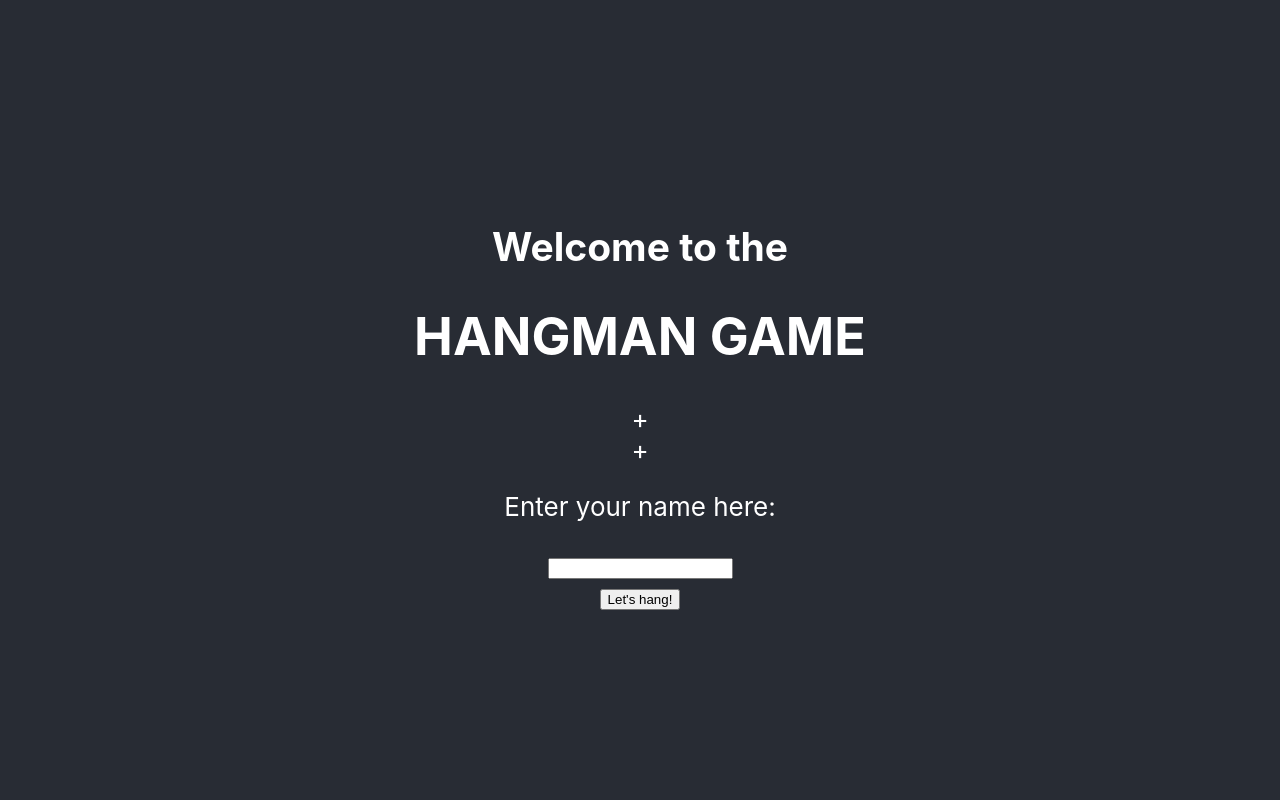
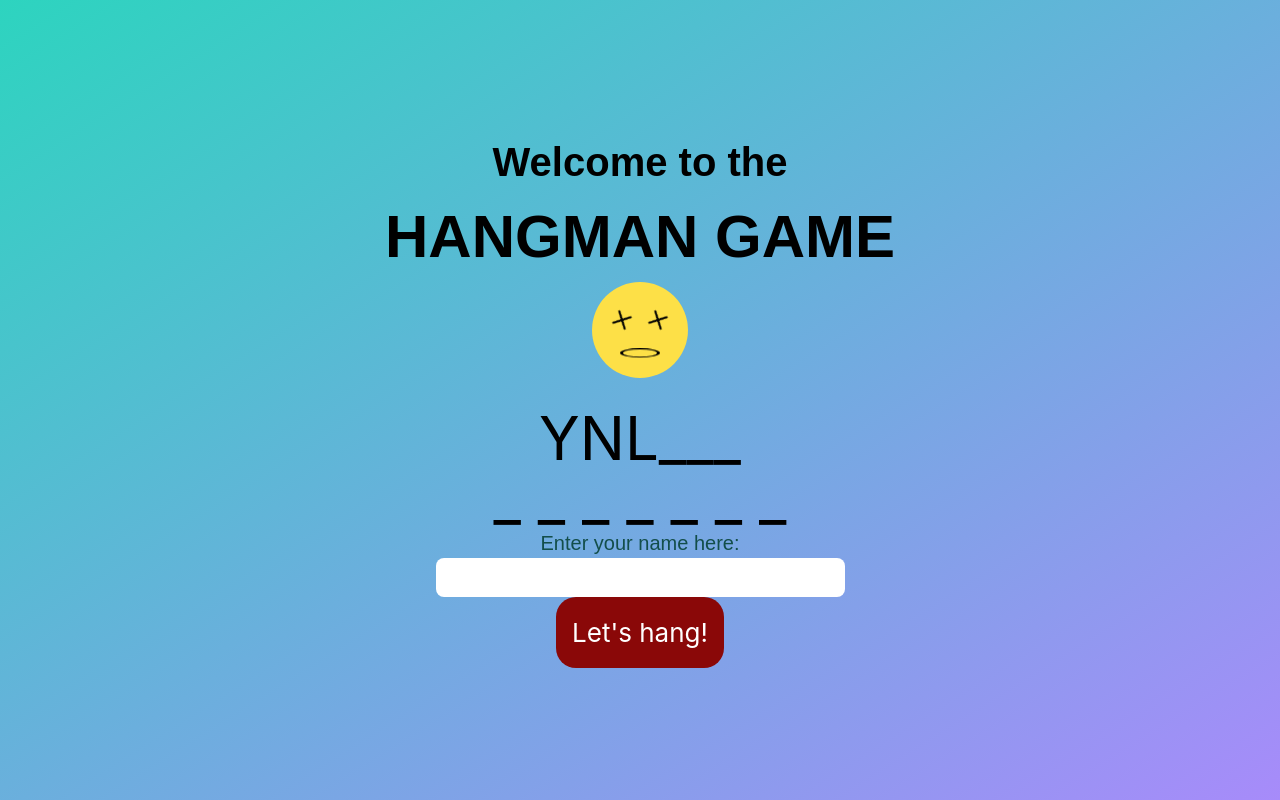
Before and after one commit to ljukic-fer/hangman-game, a React (Create React App) app: page / in a window 1280 px wide. Built offline with nearby package versions, Linux system fonts and the light colour scheme.

Commit message:
Styling the homepage

```diff
--- a/src/App.css
+++ b/src/App.css
@@ -1,3 +1,7 @@
+@import 'tailwindcss/base';
+@import 'tailwindcss/components';
+@import 'tailwindcss/utilities';
+
 .App {
   text-align: center;
 }
@@ -22,6 +26,7 @@
   justify-content: center;
   font-size: calc(10px + 2vmin);
   color: white;
+
 }
 
 .App-link {
@@ -37,20 +42,69 @@
   }
 }
 
-@keyframes rotate {
+.spinner {
+  position: relative;
+  width: 20px;
+  height: 20px;
+}
+
+.spinner::before,
+.spinner::after {
+  content: "";
+  position: absolute;
+  width: 2px;
+  height: 100%;
+  background-color: black;
+}
+
+.spinner::before {
+  top: 0;
+  left: 50%;
+  transform: translateX(-50%) rotate(45deg);
+}
+
+.spinner::after {
+  top: 0;
+  left: 50%;
+  transform: translateX(-50%) rotate(-45deg);
+}
+
+@keyframes spin {
   0% {
-    transform: rotate(0deg);
+      transform: rotate(0);
   }
   100% {
-    transform: rotate(45deg);
+      transform: rotate(360deg);
   }
 }
 
-.animate-rotate {
-  animation: rotate 0.5s infinite alternate;
-  transform-origin: bottom center
+.bg-indigo-500 .spinner::before,
+.bg-indigo-500 .spinner::after {
+  background-color: white;
 }
 
-@import 'tailwindcss/base';
-@import 'tailwindcss/components';
-@import 'tailwindcss/utilities';
+.animate-spin {
+  animation: spin 3s linear infinite;
+}
+
+.mouth-container {
+  width: 100%;
+  display: flex;
+  justify-content: flex;
+}
+
+.mouth {
+  width: 40px;
+  height: 30px;
+  border-radius: 50%;
+  border: 3px solid black;
+  animation:  mouth-animation 1.5s linear infinite;
+}
+
+@keyframes mouth-animation {
+  0%, 100% {
+    transform: scaleY(1);
+  } 50% {
+    transform: scaleY(0);
+  }
+}
--- a/src/App.js
+++ b/src/App.js
@@ -30,7 +30,7 @@ function App() {
   return (
     <Provider store={store}>
     <div className="App">
-      <header className="App-header bg-teal-400">
+      <header className="App-header bg-gradient-to-br from-teal-400 to-violet-400">
         {!started && !finished && <HomePage gameStarted={startGame} />}
         {started && !finished && <GameScreen username={name} gameEnded={endGame}/>}
         {started && finished && <HighScores user={name} errs={errors} gameRestarted={newGame}/>}
--- a/src/components/HomePage.jsx
+++ b/src/components/HomePage.jsx
@@ -1,8 +1,31 @@
-import React, { useState } from 'react'
+import React, { useEffect, useState } from 'react'
 import styles from '../style';
 
 const HomePage = ({ gameStarted }) => {
     const [name, setName] = useState('');
+    const [xChars, setXChars] = useState('');
+    const [resetChars, setResetChars] = useState(0);
+    const letters = 'ABCDEFGHIJKLMNOPQRSTUVWXYZ'
+
+    useEffect(() => {
+        const intervalId = setInterval(() => {
+            if (xChars.length<6) {
+                setXChars(prevChars => prevChars + letters[Math.floor(Math.random()*letters.length)])
+            } else {
+                setXChars('');
+                setResetChars(prevCounter => prevCounter + 1)
+            }
+        }, 500);
+        return () => clearInterval(intervalId);
+    }, [xChars]);
+
+    useEffect(() => {
+        if (resetChars>0) {
+            setTimeout(() => {
+                setResetChars(prevCounter => prevCounter - 1)
+            }, 500)
+        }
+    }, [resetChars])
 
     const provideName = () => {
         if (name !== '') {
@@ -22,16 +45,30 @@ const HomePage = ({ gameStarted }) => {
 
             <div className='flex flex-col items-center'>
                 <div className='flex justify-center items-center h-24 w-24 bg-yellow-300 rounded-full'>
-                    <div id="left-eye" class="text-black text-4xl font-bold transform -translate-x-2 -translate-y-1/2">+</div>
-                    <div id="right-eye" class="text-black text-4xl font-bold transform translate-x-2 -translate-y-1/2">+</div>
+                    <div id="left-eye" class="text-black text-4xl font-bold transform -translate-x-2 -translate-y-1/2">
+                    <div class="spinner animate-spin"></div>
+                    </div>
+                    <div id="right-eye" class="text-black text-4xl font-bold transform translate-x-2 -translate-y-1/2">
+                    <div class="spinner animate-spin"></div>
+                    </div>
 
+                </div>
+                <div className='mouth-container justify-center transform -translate-y-10'>
+                    <div className='mouth'></div>
+                </div>
+                <div className='flex justify-center items-center text-black text-6xl'>
+                    {xChars + '_'.repeat(6-xChars.length)}
+                </div>
+                <div className='flex justify-center items-center text-black text-6xl'>
+
+                    <div>_ _ _ _ _ _ _ </div>
                 </div>
             </div>
 
 
             <p className={styles.paragraph}>Enter your name here:</p>
             <div>
-                <input className='text-md font-normal text-black' type='text' id='name' value={name} onChange={(e) => setName(e.target.value)} />
+                <input className='text-md font-normal text-black rounded-lg' type='text' id='name' value={name} onChange={(e) => setName(e.target.value)} />
             </div>
             <button className='px-4 py-4 bg-buttonColor rounded-[20px]' onClick={provideName}>Let's hang!</button>
             {name !== '' && <h2 className={styles.paragraph}>Welcome {name}</h2>}
```
